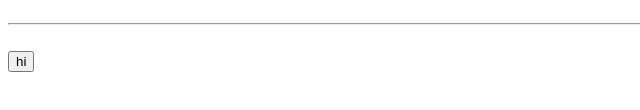
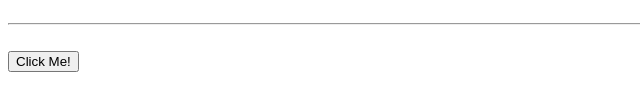
Before and after one commit to caseymrobinson/codetopicfluency.github.io, a plain HTML site: page index.html in a window 1280 px wide. Shown: the part 158-268 px from the top of the page, without its empty margins (0-640 px from the left). Drawn offline with Linux system fonts and the light colour scheme.

Commit message:
Update index.html

```diff
--- a/index.html
+++ b/index.html
@@ -24,7 +24,7 @@
 		<hr>
 		<br>
 		<div>
-		<button id="num5" onclick="loadJSON()" ="loadJSON()">hi</div>
+		<button id="num5" onclick="loadJSON()" ="loadJSON()">Click Me!</div>
 
 	</body>
 </html>
```
